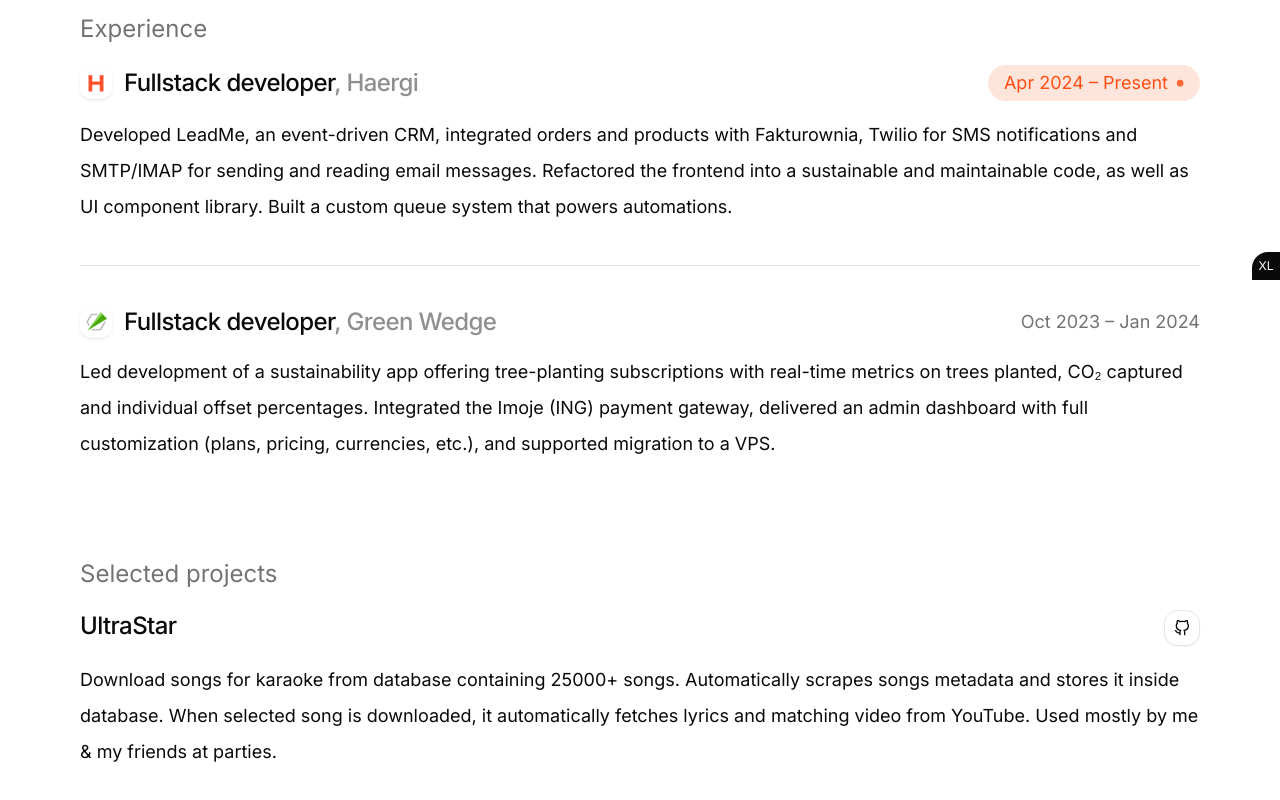
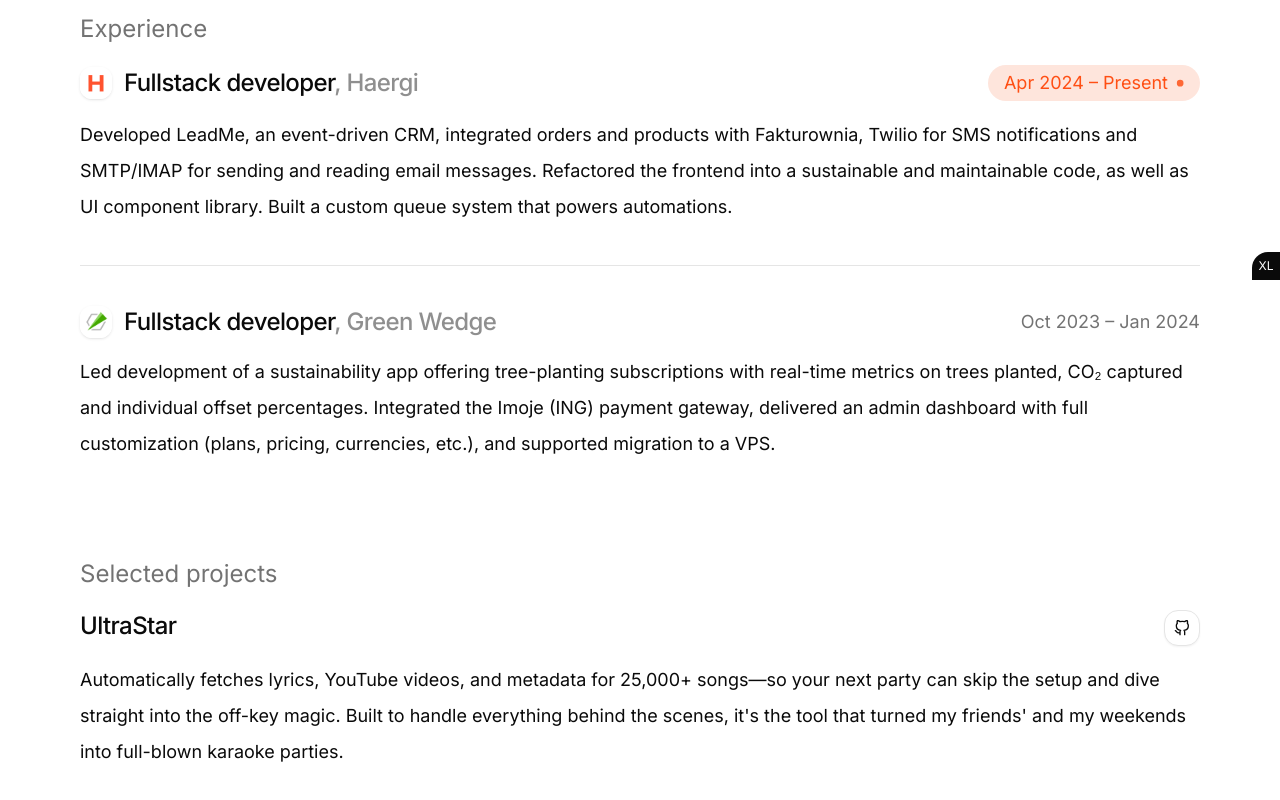
Before and after one commit to martiinii/portfolio, a Next.js app: page / in a window 1280 px wide. Shown: the part 520-1320 px from the top of the page. Built offline with nearby package versions, Linux system fonts and the light colour scheme.

Commit message:
feat: update ultrastar description

```diff
--- a/components/projects/projects.data.ts
+++ b/components/projects/projects.data.ts
@@ -11,7 +11,7 @@
   {
     title: "UltraStar",
     description:
-      "Download songs for karaoke from database containing 25000+ songs. Automatically scrapes songs metadata and stores it inside database. When selected song is downloaded, it automatically fetches lyrics and matching video from YouTube. Used mostly by me & my friends at parties.",
+      "Automatically fetches lyrics, YouTube videos, and metadata for 25,000+ songs—so your next party can skip the setup and dive straight into the off-key magic. Built to handle everything behind the scenes, it's the tool that turned my friends' and my weekends into full-blown karaoke parties.",
     links: [
       {
         type: "github",
```
